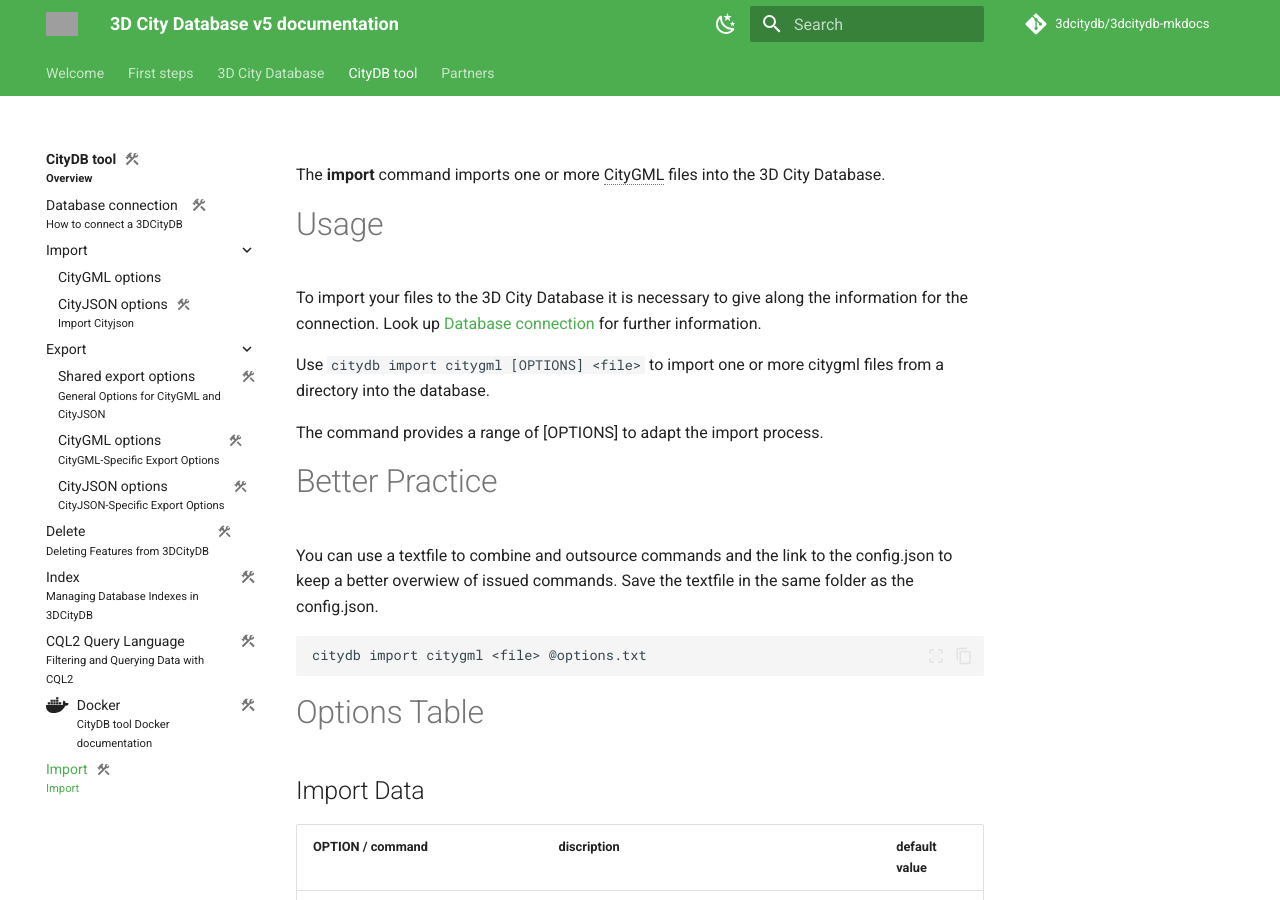
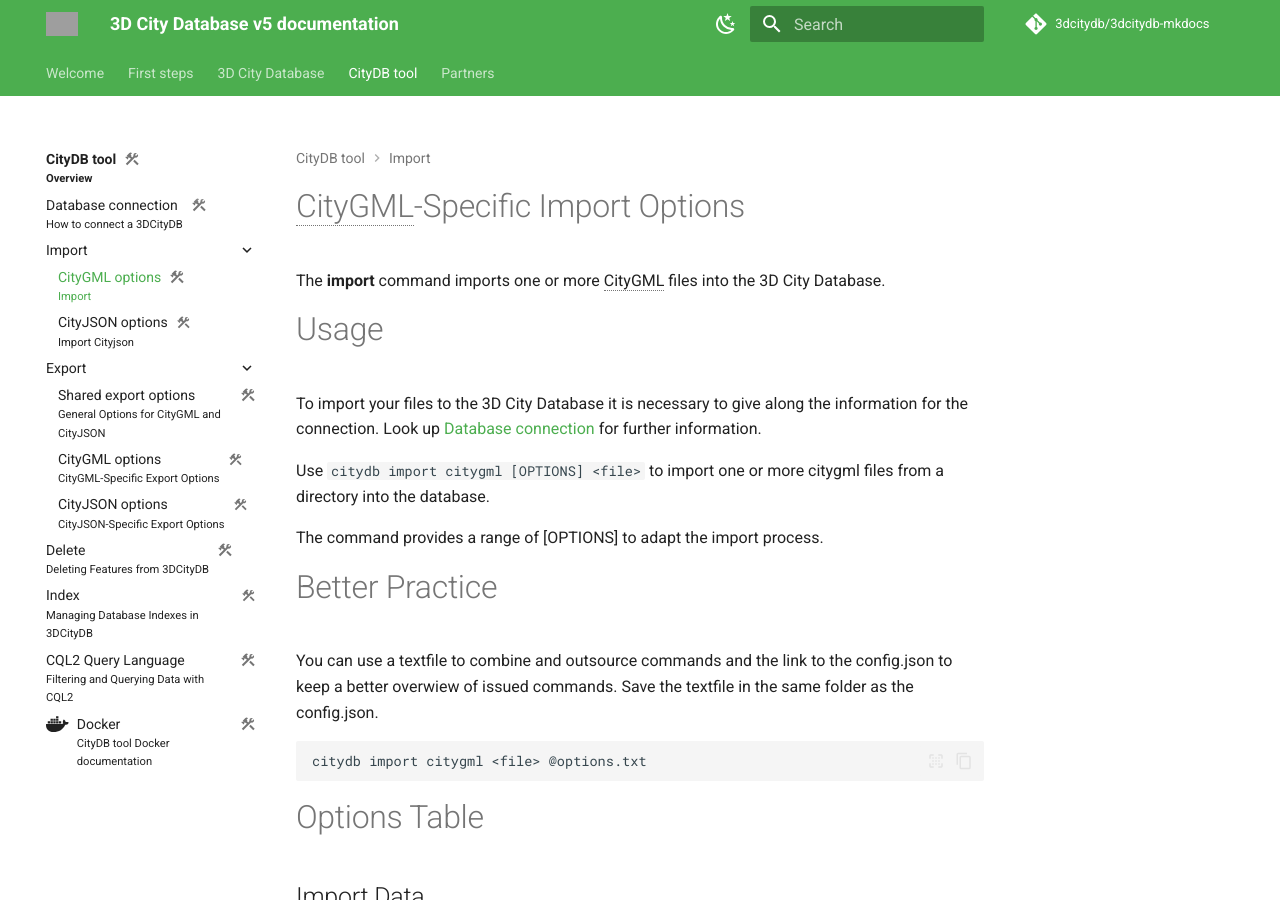
Before and after one commit to BWibo/3dcitydb-mkdocs, an MkDocs documentation site: the page built from docs/citydb-tool/import_citygml.md, in a window 1280 px wide and 900 px high. Built offline with MkDocs 1.6.1 and Material for MkDocs 9.7.7, drawn with Linux system fonts in a browser that asks for light colours; comment, search, counter and statistics services are not loaded; some of the changed text lies outside the part shown; grey boxes are pictures that could not be loaded.

Commit message:
Import final fixed

```diff
--- a/docs/citydb-tool/import_citygml.md
+++ b/docs/citydb-tool/import_citygml.md
@@ -5,6 +5,8 @@
 # icon: material/emoticon-happy
 status: wip
 ---
+
+# CityGML-Specific Import Options
 
 The **import** command imports one or more CityGML files into the 3D City Database.
 
```
Also changed, not shown: docs/citydb-tool/import_cityjson.md (+2 -0 lines), docs/citydb-tool/.pages.
